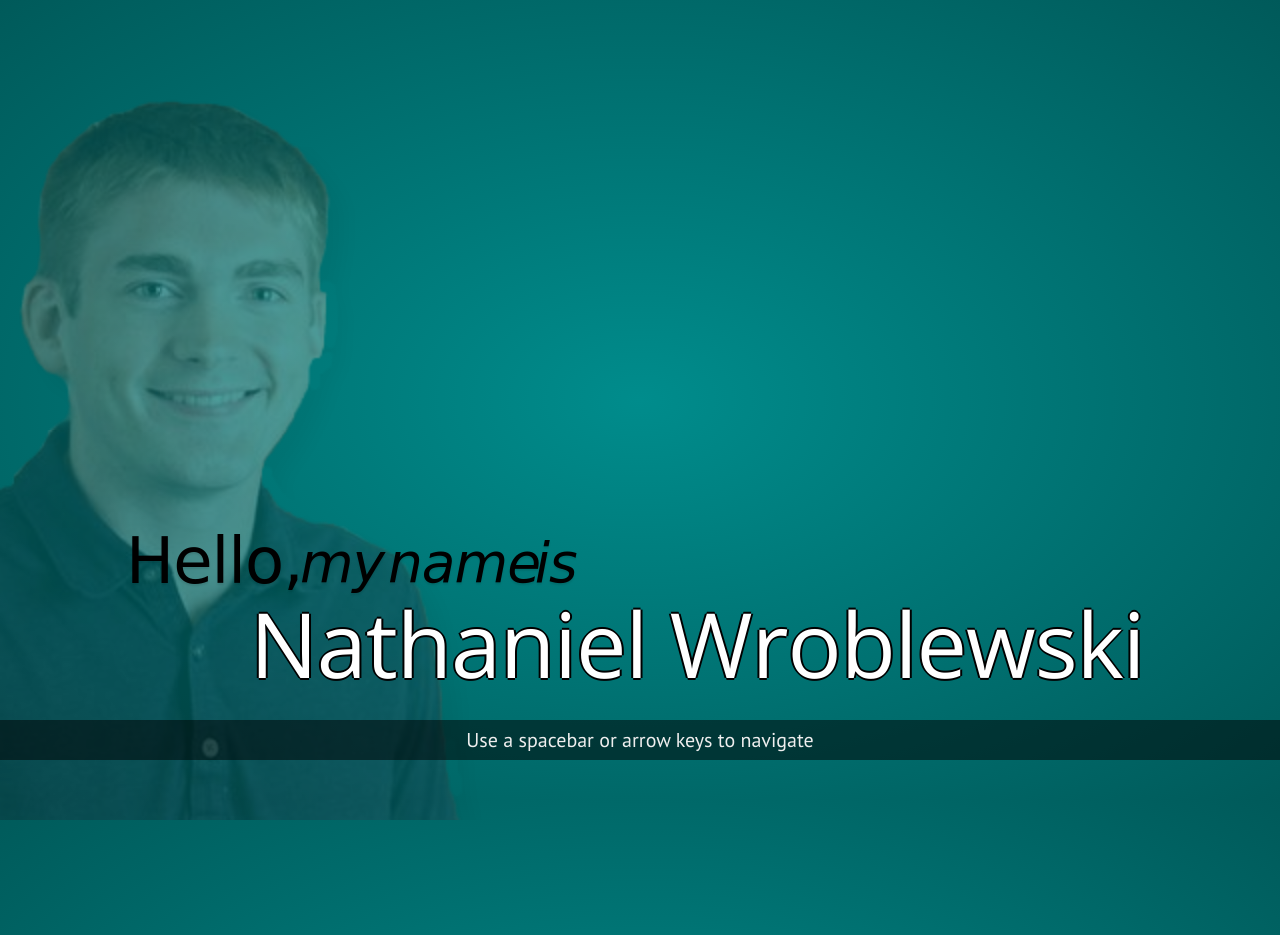
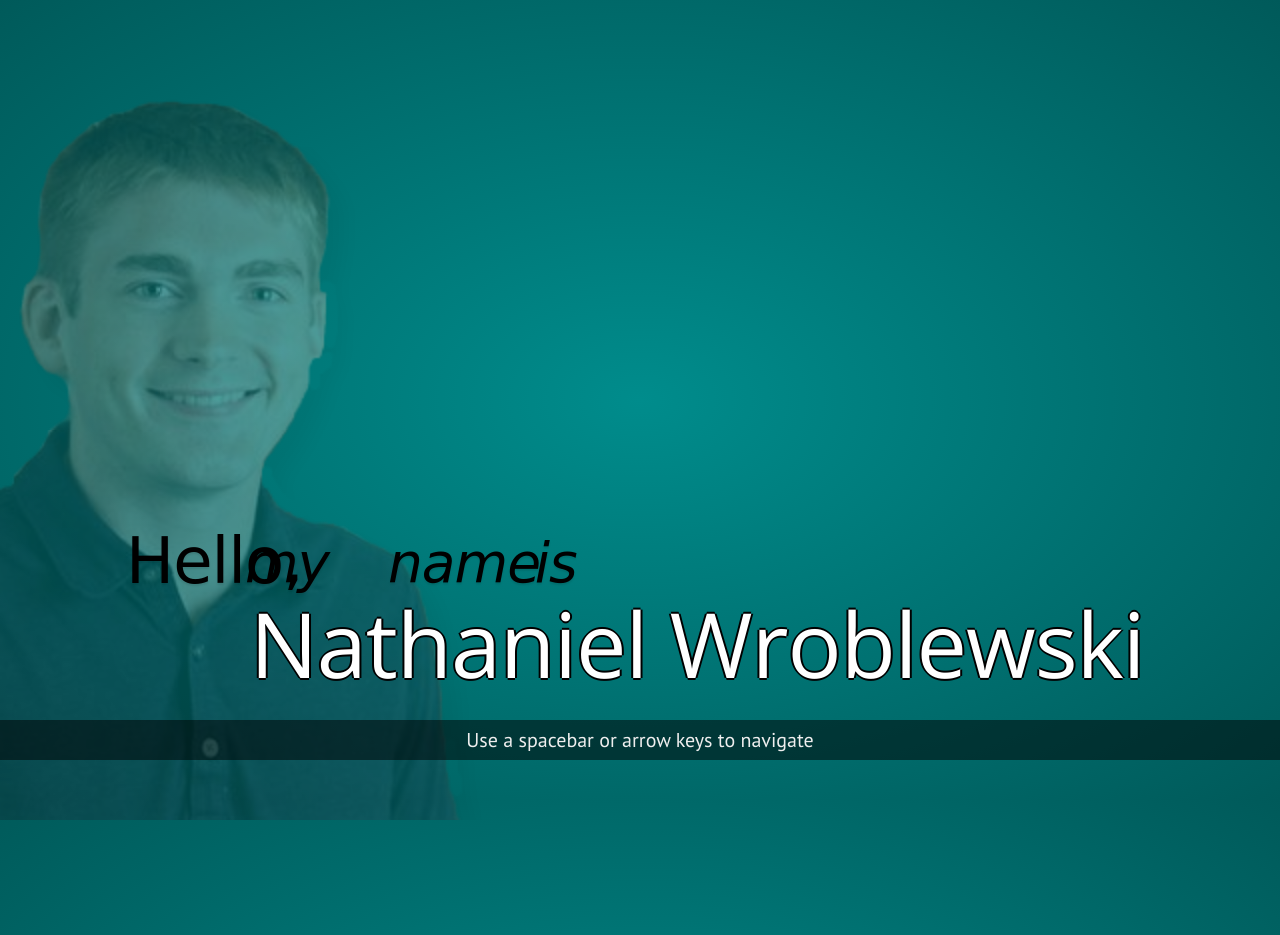
Before and after one commit to NathanielWroblewski/nathanielwroblewski_v0, a plain HTML site: page index.html in a window 1280 px wide. Shown: the top 935 px of the page. Drawn offline with nearby package versions, Linux system fonts and the light colour scheme; a web font is replaced by a local one.

Commit message:
changes position

```diff
--- a/app.css
+++ b/app.css
@@ -256,7 +256,7 @@ i, em { font-style: italic }
     font-size: 55px;
     position: absolute;
     top: 9em;
-    left: 2.0em;
+    left: 1.0em;
     display: none;
     font-family: 'Shadows Into Light Two', cursive;
 }
```
